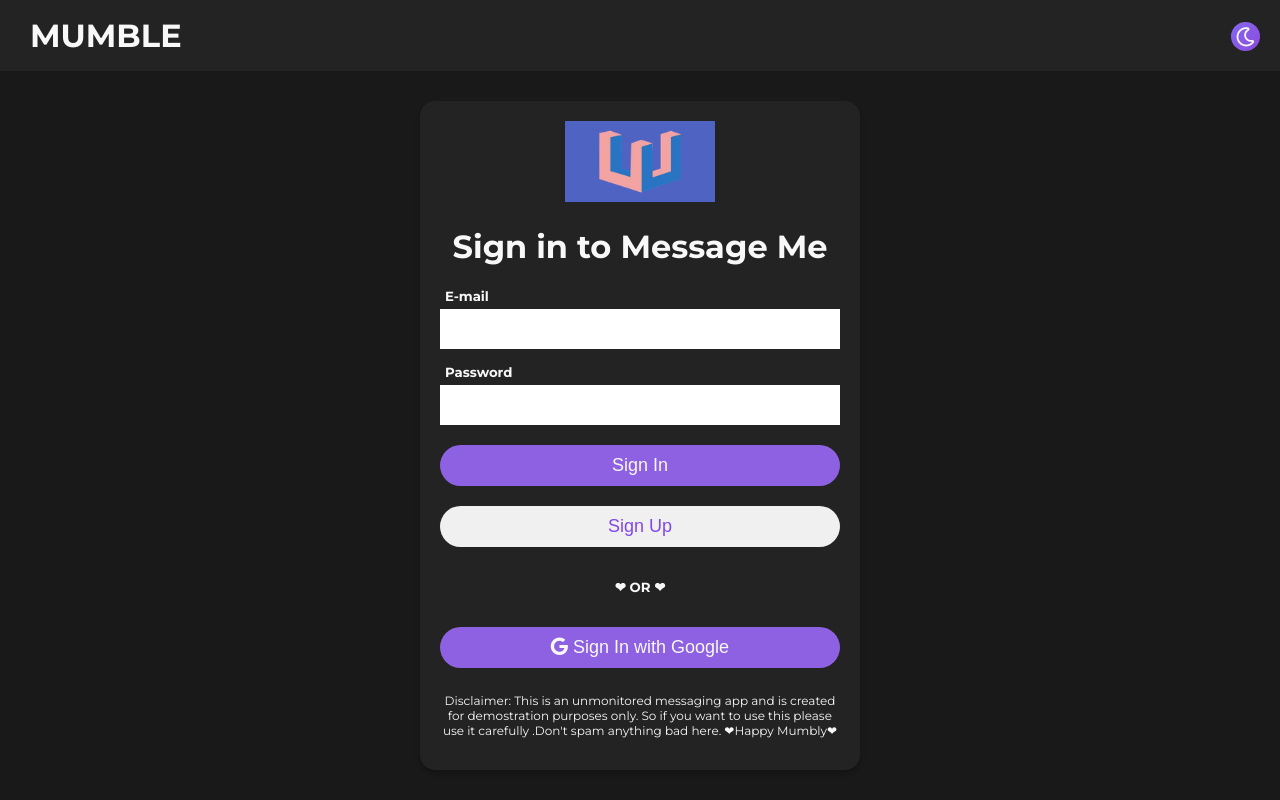
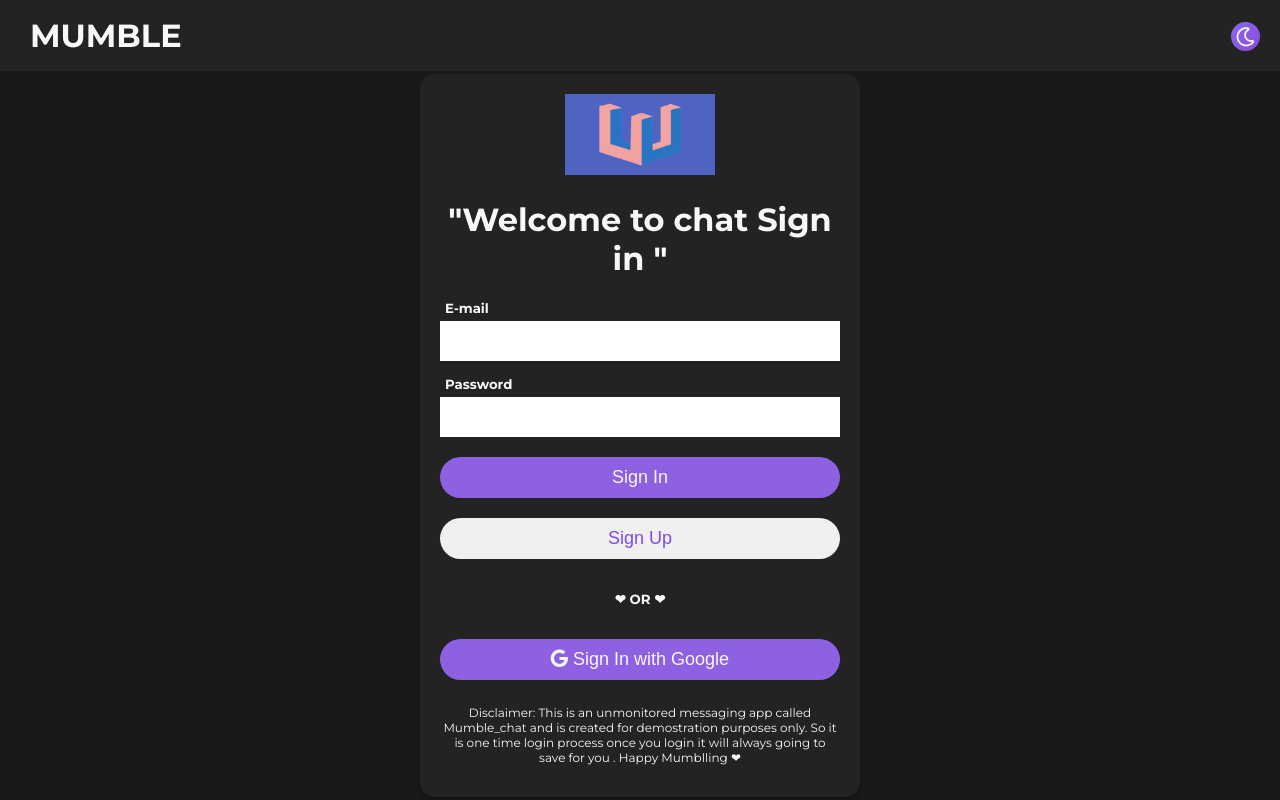
Before and after one commit to naditya98/Mumble_Chat, a React (Create React App) app: page / in a window 1280 px wide. Built offline with nearby package versions, Linux system fonts and the light colour scheme; no server answers.

Commit message:
Fixxx Last Commit

```diff
--- a/src/components/Login.js
+++ b/src/components/Login.js
@@ -56,7 +56,7 @@ function Login() {
 		<div className="login">
 			<div className="loginContainer">
 				<img src={logo} width="150" alt="logo" />
-				<h1>Sign in to Message Me</h1>
+				<h1>"Welcome to chat Sign in "</h1>
 
 				<form>
 					<h5>E-mail</h5>
@@ -89,7 +89,7 @@ function Login() {
 					<i className="fab fa-google"></i> Sign In with Google
 				</button>
 				<p>
-					Disclaimer: This is an unmonitored messaging app and is created for demostration purposes only. So if you want to use this please use it carefully .Don't spam anything bad here. ❤Happy Mumbly❤
+					Disclaimer: This is an unmonitored messaging app called Mumble_chat and is created for demostration purposes only. So it is one time login process once you login it will always going to save for you . Happy Mumblling ❤
 				</p>
 			</div>
 		</div>
```
